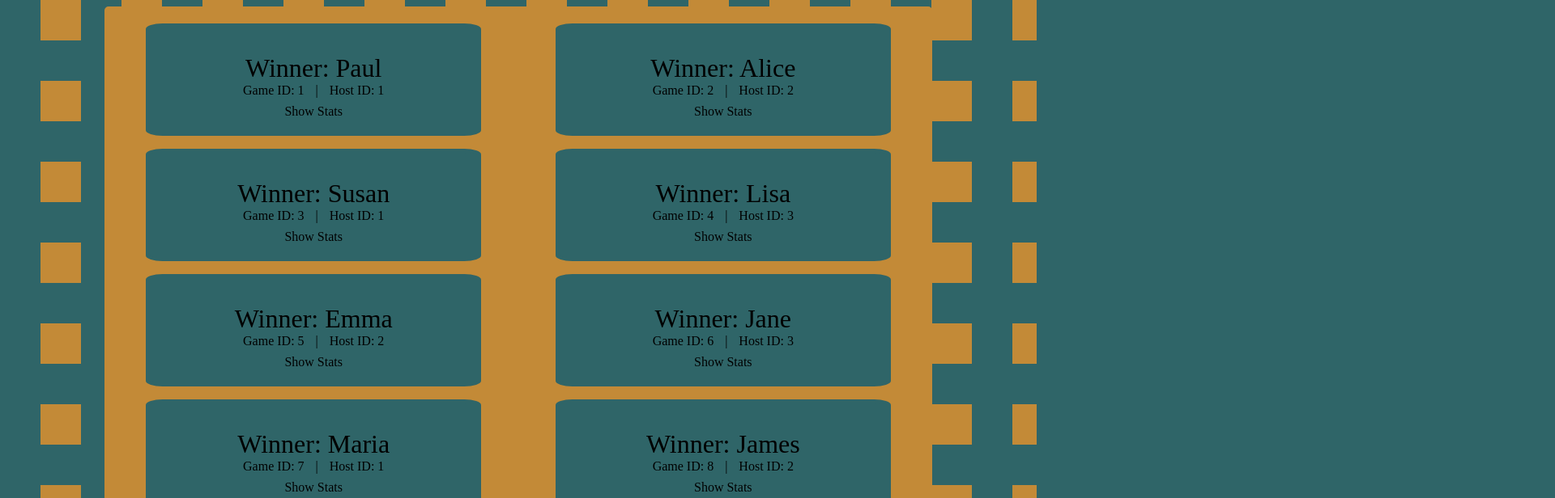
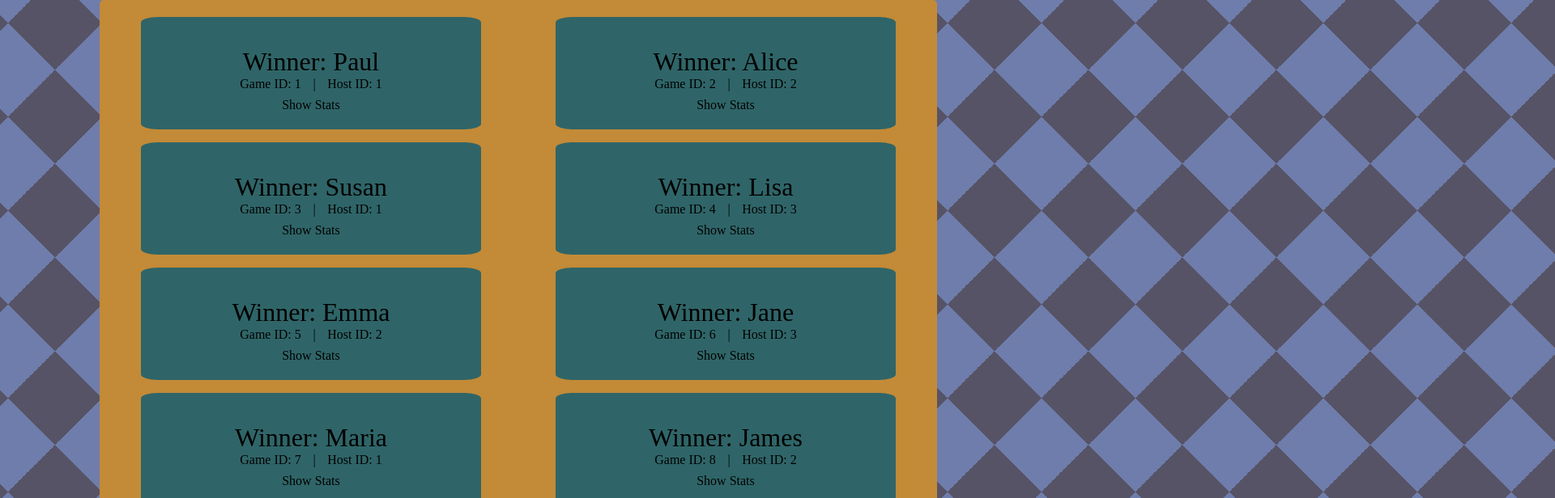
Before and after one commit to jauregiazcue/fullStack_group_project, a React (Vite) app in the folder client/: page / in a window 1280 px wide. Shown: the top 616 px of the page at 81% size, 1920 px wide, since content can reach past the window. Built offline with nearby package versions, Linux system fonts and the light colour scheme.

Commit message:
started fixing css

```diff
--- a/client/src/App.css
+++ b/client/src/App.css
@@ -1,23 +1,50 @@
 :root {
   --text: #F4EAD5;
-  --background: #2f6568;
+  --background: #6E7DAB;
+  --backgroundSecond: #575366;
   --strongPrimary: #c38a37;
   --weakPrimary: #eabe71;
   --strongSecondary: #2f6568;
   --weakSecondary: #7d9ea2;
   --hover: lightgray;
 
-  --backgroundIris: #F4EAD5;
-  --backgroundEye: #0000;
-  --backgrounEyeGradient: #594F4F;
+  --circleSize: 80px;
+}
+
+html {}
+
+body {
+  margin: 0;
+
+  overflow: hidden;
+  background-color: var(--background);
 
 }
 
-html {
-  background-image: conic-gradient(var(--strongPrimary) 90deg, transparent 90deg 360deg);
-  background-color: var(--background);
-  background-size: 100px 100px;
-}
-body {
+body::before {
+  content: "";
+  position: absolute;
+  width: 500vw;
+  height: 500vh;
+  background-image: linear-gradient(
+      45deg,
+      var(--backgroundSecond) 25%,
+      transparent 25%,
+      transparent 75%,
+      var(--backgroundSecond) 75%,
+      var(--backgroundSecond)
+    ),
+    linear-gradient(
+      -45deg,
+      var(--backgroundSecond) 25%,
+      transparent 25%,
+      transparent 75%,
+      var(--backgroundSecond) 75%,
+      var(--backgroundSecond)
+    );
+
+  background-size: var(--circleSize) var(--circleSize);
+  transform: rotate(0deg) scale(1.45);
+  z-index: -1;
 
 }
```
